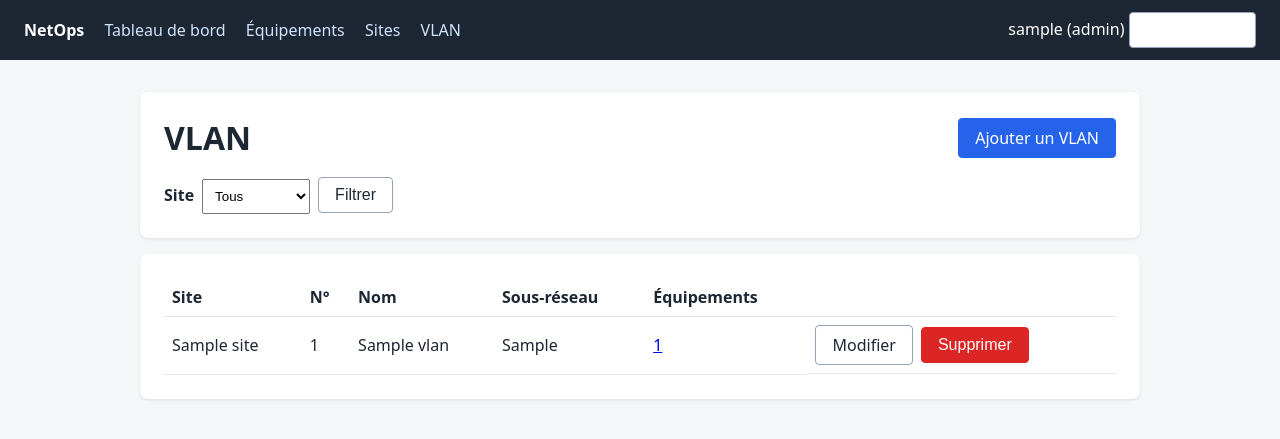
After one commit to Sloowzy007/portailNEtOPS, a Flask app: page /vlans/ in a window 1280 px wide. The commit adds this page. Shown: the top 439 px of the page. Run offline with Flask 3, Linux system fonts and the light colour scheme; a user stored in the database is signed in; tables that the repository leaves empty hold one stand-in row (values such as "Sample post"); some libraries are stand-ins or nearby versions.

Commit message:
Ajout de la gestion des VLAN et de leur association aux équipements

```diff
--- a/backend/app/__init__.py
+++ b/backend/app/__init__.py
@@ -22,10 +22,12 @@ def create_app(config_object=Config):
     from .routes.devices import bp as devices_bp
     from .routes.main import bp as main_bp
     from .routes.sites import bp as sites_bp
+    from .routes.vlans import bp as vlans_bp
 
     app.register_blueprint(auth_bp)
     app.register_blueprint(main_bp)
     app.register_blueprint(devices_bp)
     app.register_blueprint(sites_bp)
+    app.register_blueprint(vlans_bp)
     register_cli(app)
     return app
--- a/backend/app/models.py
+++ b/backend/app/models.py
@@ -72,6 +72,7 @@ class Vlan(db.Model):
     site_id = db.Column(db.Integer, db.ForeignKey("sites.id", ondelete="CASCADE"), nullable=False)
 
     site = db.relationship("Site", back_populates="vlans")
+    device_links = db.relationship("DeviceVlan", back_populates="vlan", cascade="all, delete-orphan")
 
 
 class Device(db.Model):
@@ -133,7 +134,7 @@ class DeviceVlan(db.Model):
     is_management = db.Column(db.Boolean, nullable=False, default=False)
 
     device = db.relationship("Device", back_populates="vlan_links")
-    vlan = db.relationship("Vlan")
+    vlan = db.relationship("Vlan", back_populates="device_links")
 
 
 class Check(db.Model):
--- /dev/null
+++ b/backend/app/routes/vlans.py
@@ -0,0 +1,144 @@
+"""VLAN : liste, creation, modification, suppression (un VLAN appartient a un site)."""
+import ipaddress
+
+from flask import Blueprint, flash, redirect, render_template, request, url_for
+from flask_login import login_required
+from sqlalchemy import func, select
+from sqlalchemy.exc import IntegrityError
+from sqlalchemy.orm import contains_eager
+
+from ..audit import log_action
+from ..auth import admin_required
+from ..extensions import db
+from ..models import DeviceVlan, Site, Vlan
+
+bp = Blueprint("vlans", __name__, url_prefix="/vlans")
+
+
+def _parse(form, fixed_site_id=None, exclude_id=None):
+    errors = []
+
+    number_raw = form.get("vlan_number", "").strip()
+    number = int(number_raw) if number_raw.isdecimal() else None
+    if number is None or not 1 <= number <= 4094:
+        errors.append("Le numéro de VLAN doit être compris entre 1 et 4094.")
+
+    name = form.get("vlan_name", "").strip()
+    if len(name) > 50:
+        errors.append("Le nom du VLAN dépasse 50 caractères.")
+
+    subnet_raw = form.get("subnet", "").strip()
+    subnet = None
+    if subnet_raw:
+        try:
+            subnet = str(ipaddress.ip_network(subnet_raw, strict=False))
+        except ValueError:
+            errors.append("Sous-réseau invalide (exemple : 10.0.10.0/24).")
+
+    if fixed_site_id is not None:
+        site = db.session.get(Site, fixed_site_id)
+    else:
+        site_raw = form.get("site_id", "").strip()
+        site = db.session.get(Site, int(site_raw)) if site_raw.isdecimal() else None
+    if site is None:
+        errors.append("Site invalide.")
+
+    if not errors:
+        stmt = select(Vlan.id).where(Vlan.site_id == site.id, Vlan.vlan_number == number)
+        if exclude_id:
+            stmt = stmt.where(Vlan.id != exclude_id)
+        if db.session.scalar(stmt) is not None:
+            errors.append(f"Le VLAN {number} existe déjà sur ce site.")
+
+    data = {"vlan_number": number, "vlan_name": name or None, "subnet": subnet, "site_id": site.id if site else None}
+    return data, errors
+
+
+def _render_form(vlan, data, errors=None):
+    for e in errors or []:
+        flash(e, "error")
+    sites = db.session.scalars(select(Site).order_by(Site.site_name)).all()
+    return render_template("vlans/form.html", vlan=vlan, data=data, sites=sites)
+
+
+@bp.get("/")
+@login_required
+def list_vlans():
+    site_id = request.args.get("site", type=int)
+    stmt = (
+        select(Vlan, func.count(DeviceVlan.id))
+        .join(Site, Vlan.site_id == Site.id)
+        .outerjoin(DeviceVlan, DeviceVlan.vlan_id == Vlan.id)
+        .options(contains_eager(Vlan.site))
+        .group_by(Vlan.id, Site.id)
+        .order_by(Site.site_name, Vlan.vlan_number)
+    )
+    if site_id:
+        stmt = stmt.where(Vlan.site_id == site_id)
+    rows = db.session.execute(stmt).all()
+    sites = db.session.scalars(select(Site).order_by(Site.site_name)).all()
+    return render_template("vlans.html", rows=rows, sites=sites, site_id=site_id)
+
+
+@bp.route("/new", methods=["GET", "POST"])
+@admin_required
+def create():
+    if request.method == "GET":
+        return _render_form(None, {"site_id": request.args.get("site", type=int)})
+    data, errors = _parse(request.form)
+    if errors:
+        return _render_form(None, {**data, "vlan_number": request.form.get("vlan_number", "")}, errors)
+    vlan = Vlan(**data)
+    try:
+        db.session.add(vlan)
+        db.session.flush()
+        log_action("create", "vlans", vlan.id, {"vlan_number": vlan.vlan_number, "site_id": vlan.site_id})
+        db.session.commit()
+    except IntegrityError:
+        db.session.rollback()
+        return _render_form(None, data, ["VLAN en doublon ou données invalides."])
+    flash("VLAN créé.", "success")
+    return redirect(url_for("vlans.list_vlans", site=vlan.site_id))
+
+
+@bp.route("/<int:vlan_id>/edit", methods=["GET", "POST"])
+@admin_required
+def edit(vlan_id):
+    vlan = db.get_or_404(Vlan, vlan_id)
+    if request.method == "GET":
+        return _render_form(vlan, {
+            "vlan_number": vlan.vlan_number, "vlan_name": vlan.vlan_name,
+            "subnet": vlan.subnet, "site_id": vlan.site_id,
+        })
+    # le site d'un VLAN ne change pas (les equipements associes sont rattaches a ce site)
+    data, errors = _parse(request.form, fixed_site_id=vlan.site_id, exclude_id=vlan.id)
+    if errors:
+        return _render_form(vlan, data, errors)
+
+    changes = {}
+    for key in ("vlan_number", "vlan_name", "subnet"):
+        old, new = getattr(vlan, key), data[key]
+        if (None if old is None else str(old)) != (None if new is None else str(new)):
+            changes[key] = {"avant": None if old is None else str(old), "apres": None if new is None else str(new)}
+            setattr(vlan, key, new)
+    try:
+        if changes:
+            log_action("update", "vlans", vlan.id, changes)
+        db.session.commit()
+    except IntegrityError:
+        db.session.rollback()
+        return _render_form(vlan, data, ["VLAN en doublon ou données invalides."])
+    flash("VLAN modifié.", "success")
+    return redirect(url_for("vlans.list_vlans", site=vlan.site_id))
+
+
+@bp.post("/<int:vlan_id>/delete")
+@admin_required
+def delete(vlan_id):
+    vlan = db.get_or_404(Vlan, vlan_id)
+    site_id = vlan.site_id
+    log_action("delete", "vlans", vlan.id, {"vlan_number": vlan.vlan_number, "site_id": site_id})
+    db.session.delete(vlan)  # les associations avec les equipements sont supprimees (ON DELETE CASCADE)
+    db.session.commit()
+    flash("VLAN supprimé.", "success")
+    return redirect(url_for("vlans.list_vlans", site=site_id))
--- a/backend/app/templates/base.html
+++ b/backend/app/templates/base.html
@@ -30,6 +30,12 @@
     .row { display: flex; gap: .5rem; flex-wrap: wrap; align-items: center; }
     .row form { display: inline; }
     .row input, .row select { width: auto; }
+    .kpis { display: grid; grid-template-columns: repeat(auto-fit, minmax(150px, 1fr)); gap: 1rem; }
+    .kpi { display: flex; flex-direction: column; margin-bottom: 0; }
+    .kpi-value { font-size: 2rem; font-weight: 700; }
+    .ok-text { color: #03543f; }
+    .ko-text { color: #9b1c1c; }
+    .grid2 { display: grid; grid-template-columns: repeat(auto-fit, minmax(300px, 1fr)); gap: 1rem; }
   </style>
 </head>
 <body>
@@ -40,6 +46,7 @@
       <a href="{{ url_for('main.index') }}">Tableau de bord</a>
       <a href="{{ url_for('devices.list_devices') }}">Équipements</a>
       <a href="{{ url_for('sites.list_sites') }}">Sites</a>
+      <a href="{{ url_for('vlans.list_vlans') }}">VLAN</a>
       {% endif %}
     </nav>
     {% if current_user.is_authenticated %}
--- a/backend/app/templates/devices/list.html
+++ b/backend/app/templates/devices/list.html
@@ -24,6 +24,8 @@
       <select id="vendor" name="vendor"><option value="">Tous</option>
         {% for v in vendors %}<option value="{{ v }}" {{ 'selected' if v == vendor }}>{{ v }}</option>{% endfor %}
       </select></div>
+    <div><label for="vlan">VLAN</label>
+      <input id="vlan" name="vlan" type="number" min="1" max="4094" value="{{ vlan or '' }}"></div>
     <div class="row">
       <button type="submit" class="btn-primary" style="margin-top:0">Filtrer</button>
       <a class="btn" style="margin-top:0" href="{{ url_for('devices.list_devices') }}">Réinitialiser</a>
@@ -34,7 +36,7 @@
 <div class="card table-wrap">
   {% if devices %}
   <table>
-    <thead><tr><th>Nom</th><th>IP</th><th>Type</th><th>Constructeur</th><th>Modèle</th><th>Site</th><th>Dernier contrôle</th></tr></thead>
+    <thead><tr><th>Nom</th><th>IP</th><th>Type</th><th>Constructeur</th><th>Modèle</th><th>Site</th><th>VLAN</th><th>Dernier contrôle</th></tr></thead>
     <tbody>
     {% for d in devices %}
       {% set c = last_checks.get(d.id) %}
@@ -45,6 +47,7 @@
         <td>{{ d.vendor or '—' }}</td>
         <td>{{ d.model or '—' }}</td>
         <td>{{ d.site.site_name }}</td>
+        <td>{% for l in d.vlan_links|sort(attribute='vlan.vlan_number') %}{{ l.vlan.vlan_number }}{% if l.is_management %}*{% endif %}{% if not loop.last %}, {% endif %}{% else %}—{% endfor %}</td>
         <td>
           {% if c %}
             <span class="badge {{ 'ok' if c.result == 'success' else 'ko' }}">{{ c.check_type }} : {{ c.result }}</span>
@@ -59,6 +62,7 @@
     <p class="muted">Aucun équipement ne correspond.</p>
   {% endif %}
 
+  <p class="muted">* VLAN d'administration</p>
   {% if pagination.pages > 1 %}
   <p class="row">
     {% if pagination.has_prev %}<a href="{{ url_for('devices.list_devices', page=pagination.prev_num, **args) }}">‹ Précédent</a>{% endif %}
--- /dev/null
+++ b/backend/app/templates/vlans.html
@@ -0,0 +1,49 @@
+{% extends "base.html" %}
+{% block title %}VLAN - NetOps{% endblock %}
+{% block content %}
+<div class="card">
+  <div class="row" style="justify-content: space-between">
+    <h1 style="margin:0">VLAN</h1>
+    {% if current_user.is_admin %}
+      <a class="btn btn-primary" style="margin-top:0" href="{{ url_for('vlans.create', site=site_id) }}">Ajouter un VLAN</a>
+    {% endif %}
+  </div>
+  <form method="get" class="row" style="margin-top:1rem">
+    <label for="site" style="margin:0">Site</label>
+    <select id="site" name="site">
+      <option value="">Tous</option>
+      {% for s in sites %}<option value="{{ s.id }}" {{ 'selected' if s.id == site_id }}>{{ s.site_name }}</option>{% endfor %}
+    </select>
+    <button type="submit" style="margin-top:0">Filtrer</button>
+  </form>
+</div>
+
+<div class="card table-wrap">
+  {% if rows %}
+  <table>
+    <thead><tr><th>Site</th><th>N°</th><th>Nom</th><th>Sous-réseau</th><th>Équipements</th>{% if current_user.is_admin %}<th></th>{% endif %}</tr></thead>
+    <tbody>
+    {% for vlan, count in rows %}
+      <tr>
+        <td>{{ vlan.site.site_name }}</td>
+        <td>{{ vlan.vlan_number }}</td>
+        <td>{{ vlan.vlan_name or '—' }}</td>
+        <td>{{ vlan.subnet or '—' }}</td>
+        <td><a href="{{ url_for('devices.list_devices', site=vlan.site_id, vlan=vlan.vlan_number) }}">{{ count }}</a></td>
+        {% if current_user.is_admin %}
+        <td class="row">
+          <a class="btn" style="margin-top:0" href="{{ url_for('vlans.edit', vlan_id=vlan.id) }}">Modifier</a>
+          <form method="post" action="{{ url_for('vlans.delete', vlan_id=vlan.id) }}"
+                onsubmit="return confirm('Supprimer ce VLAN ? Il sera retiré des équipements associés.');">
+            <input type="hidden" name="csrf_token" value="{{ csrf_token() }}">
+            <button type="submit" class="btn-danger" style="margin-top:0">Supprimer</button>
+          </form>
+        </td>
+        {% endif %}
+      </tr>
+    {% endfor %}
+    </tbody>
+  </table>
+  {% else %}<p class="muted">Aucun VLAN pour le moment.</p>{% endif %}
+</div>
+{% endblock %}
```
Also changed, not shown: backend/app/routes/devices.py (+92 -9 lines), backend/app/templates/devices/detail.html (+51 -0 lines), backend/app/templates/vlans/form.html (added, +32 -0 lines), backend/tests/test_vlans.py (added, +232 -0 lines).
